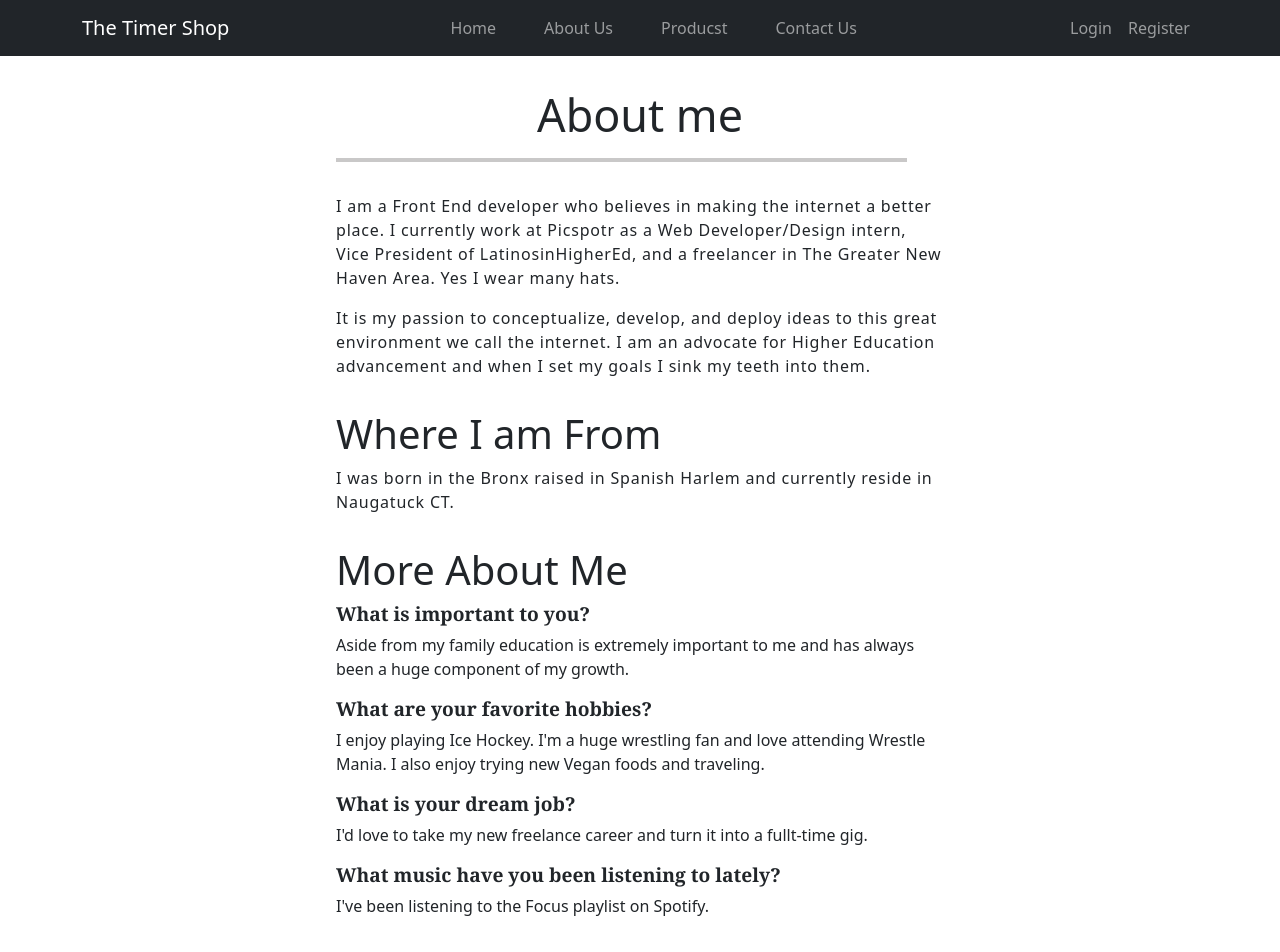
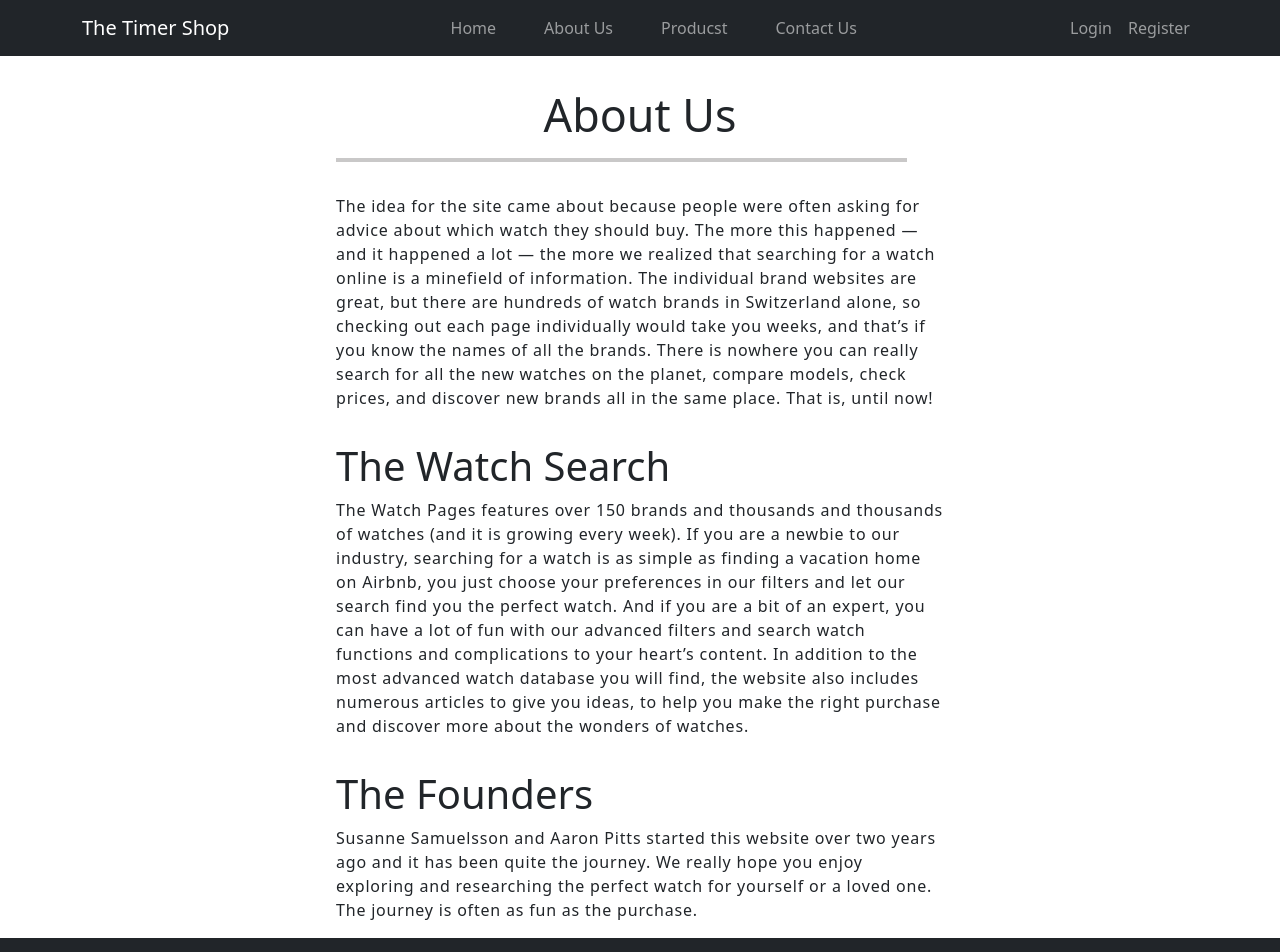
Before and after one commit to lysa-thorn/the-timer, a React (Create React App) app: page /about in a window 1280 px wide. Shown: the top 952 px of the page. Built offline with nearby package versions, Linux system fonts and the light colour scheme.

Commit message:
Update about us page

```diff
--- a/src/components/About.js
+++ b/src/components/About.js
@@ -8,30 +8,31 @@ export default class About extends Component {
                 <section className='about-page'>
                     <section className="introduction">
                         <div className="starcontainer">
-                            <h2>About me</h2>
+                            <h2>About Us</h2>
                             <i className="fa fa-star fa-2x"></i>
                             <hr className="star"></hr>
                         </div>
-                            <p>I am a Front End developer who believes in making the internet a better place. I currently work at Picspotr as a Web Developer/Design intern, Vice President of LatinosinHigherEd, and a freelancer in The Greater New Haven Area. Yes I wear many hats. </p>
-
-                            <p>It is my passion to conceptualize, develop, and deploy ideas to this great environment we call the internet. I am an advocate for Higher Education advancement and when I set my goals I sink my teeth into them. </p>
+                        <p>
+                            The idea for the site came about because people were often asking for advice about which watch they should buy. The more this happened — and it happened a lot — the more we realized that searching for a watch online is a minefield of information.
+                            The individual brand websites are great, but there are hundreds of watch brands in Switzerland alone, so checking out each page individually would take you weeks, and that’s if you know the names of all the brands.
+                            There is nowhere you can really search for all the new watches on the planet, compare models, check prices, and discover new brands all in the same place. That is, until now!
+                        </p>
                     </section>
 
                     <section className="location">
-                        <h1>Where I am From</h1>
-                        <p>I was born in the Bronx raised in Spanish Harlem and currently reside in Naugatuck CT.</p>
+                        <h1>The Watch Search</h1>
+                        <p>
+                            The Watch Pages features over 150 brands and thousands and thousands of watches (and it is growing every week). If you are a newbie to our industry, searching for a watch is as simple as finding a vacation home on Airbnb,
+                            you just choose your preferences in our filters and let our search find you the perfect watch. And if you are a bit of an expert, you can have a lot of fun with our advanced filters and search watch functions and complications to your heart’s content.
+                            In addition to the most advanced watch database you will find, the website also includes numerous articles to give you ideas, to help you make the right purchase and discover more about the wonders of watches.
+                        </p>
                     </section>
 
-                    <section className="questions">
-                        <h1>More About Me</h1>
-                        <h2>What is important to you?</h2>
-                        <p>Aside from my family education is extremely important to me and has always been a huge component of my growth.</p>
-                        <h2>What are your favorite hobbies?</h2>
-                        <p>I enjoy playing Ice Hockey. I'm a huge wrestling fan and love attending Wrestle Mania. I also enjoy trying new Vegan foods and traveling.</p>
-                        <h2>What is your dream job?</h2>
-                        <p>I'd love to take my new freelance career and turn it into a fullt-time gig.</p>
-                        <h2>What music have you been listening to lately?</h2>
-                        <p>I've been listening to the Focus playlist on Spotify.</p>
+                    <section className="location">
+                        <h1>The Founders</h1>
+                            <p>
+                            Susanne Samuelsson and Aaron Pitts started this website over two years ago and it has been quite the journey. We really hope you enjoy exploring and researching the perfect watch for yourself or a loved one. The journey is often as fun as the purchase.
+                            </p>
                     </section>
                 </section>
             </>
```
